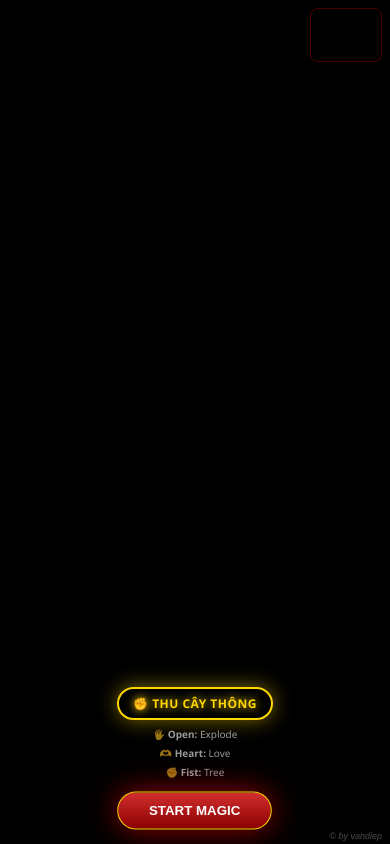
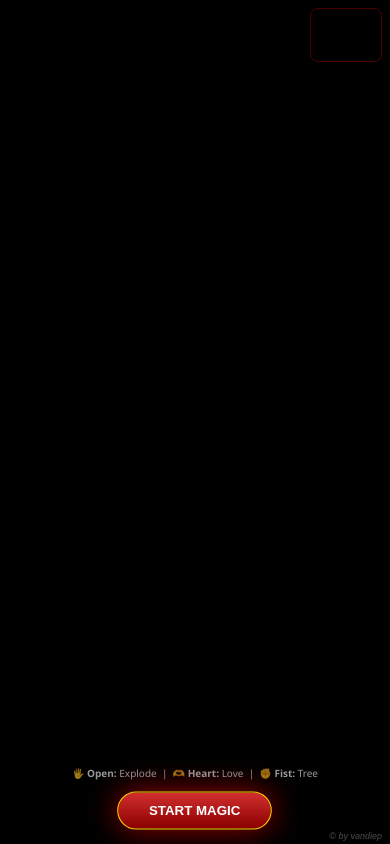
Before and after one commit to LongLee0605/cay-thong-noel-react, a React (Vite) app: page / in a window 390 px wide. Built offline with nearby package versions, Linux system fonts and the light colour scheme.

Commit message:
commitcommit

```diff
--- a/src/MagicChristmas.jsx
+++ b/src/MagicChristmas.jsx
@@ -14,13 +14,6 @@ const CONFIG = {
   photoOrbitRadius: 25,
   treeHeight: 70,
   treeBaseRadius: 35,
-};
-
-const STATE_LABELS = {
-  TREE: { text: '✊ Thu Cây Thông', color: '#FFD700' },
-  EXPLODE: { text: '🖐 Bung Quà & Ảnh', color: '#FFA500' },
-  PHOTO: { text: '👌 Xem Ảnh', color: '#00FFFF' },
-  HEART: { text: '🫶 Love', color: '#FF69B4' },
 };
 
 function createCustomTexture(type) {
@@ -86,9 +79,6 @@ function MagicChristmas({ started, onStart }) {
   const handXRef = useRef(0.5);
   const selectedIndexRef = useRef(0);
 
-  const [status, setStatus] = useState(STATE_LABELS.TREE);
-  const [hasError, setHasError] = useState('');
-
   const textures = useMemo(
     () => ({
       gold: createCustomTexture('gold_glow'),
@@ -110,39 +100,24 @@ function MagicChristmas({ started, onStart }) {
     try {
       musicRef.current = new Audio(MUSIC_URL);
       musicRef.current.loop = true;
-      musicRef.current.volume = 1;
+      musicRef.current.volume = 1.0;
       musicRef.current.play().catch(() => null);
 
       init3D();
       setupHands();
 
-      // Debounced resize handler for better performance
-      let resizeTimeout;
       const onResize = () => {
-        clearTimeout(resizeTimeout);
-        resizeTimeout = setTimeout(() => {
-          resizeRenderer();
-        }, 100);
+        if (cameraRef.current && rendererRef.current) {
+          cameraRef.current.aspect = window.innerWidth / window.innerHeight;
+          cameraRef.current.updateProjectionMatrix();
+          rendererRef.current.setSize(window.innerWidth, window.innerHeight);
+        }
       };
 
       window.addEventListener('resize', onResize);
-      window.addEventListener('orientationchange', onResize);
-      cleanupFns.push(() => {
-        window.removeEventListener('resize', onResize);
-        window.removeEventListener('orientationchange', onResize);
-        clearTimeout(resizeTimeout);
-      });
-
-      // ResizeObserver for container changes (mobile keyboard, etc.)
-      const resizeObserver = new ResizeObserver(() => {
-        resizeRenderer();
-      });
-      if (containerRef.current) {
-        resizeObserver.observe(containerRef.current);
-      }
-      cleanupFns.push(() => resizeObserver.disconnect());
+      cleanupFns.push(() => window.removeEventListener('resize', onResize));
     } catch (err) {
-      setHasError((prev) => `${prev}\n${err?.message ?? err}`);
+      console.error('Error initializing:', err);
     }
 
     return () => {
@@ -159,21 +134,6 @@ function MagicChristmas({ started, onStart }) {
     };
   }, [started, photoTextures, textures]);
 
-  const resizeRenderer = () => {
-    const camera = cameraRef.current;
-    const renderer = rendererRef.current;
-    const container = containerRef.current;
-    if (!camera || !renderer || !container) return;
-
-    const width = container.clientWidth || window.innerWidth;
-    const height = container.clientHeight || window.innerHeight;
-
-    camera.aspect = width / height;
-    camera.updateProjectionMatrix();
-    renderer.setSize(width, height);
-    renderer.setPixelRatio(Math.min(window.devicePixelRatio, 2));
-  };
-
   const stopAnimation = () => {
     if (animationRef.current) {
       cancelAnimationFrame(animationRef.current);
@@ -185,7 +145,6 @@ function MagicChristmas({ started, onStart }) {
     const renderer = rendererRef.current;
     if (renderer) {
       renderer.dispose();
-      renderer.forceContextLoss?.();
       rendererRef.current = null;
     }
     [groupGoldRef, groupRedRef, groupGiftRef].forEach((ref) => {
@@ -195,7 +154,10 @@ function MagicChristmas({ started, onStart }) {
         ref.current = null;
       }
     });
-    photoMeshesRef.current.forEach((mesh) => mesh.geometry?.dispose());
+    photoMeshesRef.current.forEach((mesh) => {
+      if (mesh.geometry) mesh.geometry.dispose();
+      if (mesh.material) mesh.material.dispose();
+    });
     photoMeshesRef.current = [];
     sceneRef.current = null;
     cameraRef.current = null;
@@ -210,6 +172,7 @@ function MagicChristmas({ started, onStart }) {
     const phases = [];
 
     for (let i = 0; i < count; i += 1) {
+      // TREE
       const h = Math.random() * CONFIG.treeHeight;
       const y = h - CONFIG.treeHeight / 2;
       const radiusRatio = type === 'gold' ? Math.sqrt(Math.random()) : 0.9 + Math.random() * 0.1;
@@ -218,11 +181,12 @@ function MagicChristmas({ started, onStart }) {
       const theta = Math.random() * Math.PI * 2;
       pTreeTargets.push(r * Math.cos(theta), y, r * Math.sin(theta));
 
+      // EXPLODE
       const u = Math.random();
       const v = Math.random();
       const phi = Math.acos(2 * v - 1);
       const lam = 2 * Math.PI * u;
-      const radMult = type === 'gift' ? 1.2 : 1;
+      const radMult = type === 'gift' ? 1.2 : 1.0;
       const rad = CONFIG.explodeRadius * Math.cbrt(Math.random()) * radMult;
       pExplodeTargets.push(
         rad * Math.sin(phi) * Math.cos(lam),
@@ -230,6 +194,7 @@ function MagicChristmas({ started, onStart }) {
         rad * Math.cos(phi),
       );
 
+      // SOFT HEART
       const tHeart = Math.random() * Math.PI * 2;
       let hx = 16 * Math.pow(Math.sin(tHeart), 3);
       let hy =
@@ -237,17 +202,21 @@ function MagicChristmas({ started, onStart }) {
         5 * Math.cos(2 * tHeart) -
         2 * Math.cos(3 * tHeart) -
         Math.cos(4 * tHeart);
+
       const rFill = Math.pow(Math.random(), 0.3);
       hx *= rFill;
       hy *= rFill;
       let hz = (Math.random() - 0.5) * 8 * rFill;
-      const noise = 1;
+
+      const noise = 1.0;
       hx += (Math.random() - 0.5) * noise;
       hy += (Math.random() - 0.5) * noise;
       hz += (Math.random() - 0.5) * noise;
+
       const scaleH = 2.2;
       pHeartTargets.push(hx * scaleH, hy * scaleH + 5, hz);
 
+      // INIT
       pPositions.push(pTreeTargets[i * 3], pTreeTargets[i * 3 + 1], pTreeTargets[i * 3 + 2]);
       sizes.push(size);
       phases.push(Math.random() * Math.PI * 2);
@@ -283,7 +252,7 @@ function MagicChristmas({ started, onStart }) {
       size,
       map: textures[type],
       transparent: true,
-      opacity: 1,
+      opacity: 1.0,
       vertexColors: true,
       blending: type === 'gift' ? THREE.NormalBlending : THREE.AdditiveBlending,
       depthWrite: false,
@@ -299,9 +268,8 @@ function MagicChristmas({ started, onStart }) {
     const geo = new THREE.PlaneGeometry(8, 8);
     const borderGeo = new THREE.PlaneGeometry(9, 9);
     const borderMat = new THREE.MeshBasicMaterial({ color: 0xffd700 });
-    const meshes = [];
 
-    for (let i = 0; i < photoTextures.length; i += 1) {
+    for (let i = 0; i < 5; i += 1) {
       const mat = new THREE.MeshBasicMaterial({ map: photoTextures[i], side: THREE.DoubleSide });
       const mesh = new THREE.Mesh(geo, mat);
       const border = new THREE.Mesh(borderGeo, borderMat);
@@ -310,12 +278,12 @@ function MagicChristmas({ started, onStart }) {
       mesh.visible = false;
       mesh.scale.set(0, 0, 0);
       sceneRef.current.add(mesh);
-      meshes.push(mesh);
+      photoMeshesRef.current.push(mesh);
     }
-    photoMeshesRef.current = meshes;
   };
 
   const createDecorations = () => {
+    // MERRY CHRISTMAS
     const canvas = document.createElement('canvas');
     canvas.width = 1024;
     canvas.height = 256;
@@ -332,11 +300,11 @@ function MagicChristmas({ started, onStart }) {
       transparent: true,
       blending: THREE.AdditiveBlending,
     });
-    const titleMesh = new THREE.Mesh(new THREE.PlaneGeometry(60, 15), mat);
-    titleMesh.position.set(0, 50, 0);
-    sceneRef.current.add(titleMesh);
-    titleMeshRef.current = titleMesh;
+    titleMeshRef.current = new THREE.Mesh(new THREE.PlaneGeometry(60, 15), mat);
+    titleMeshRef.current.position.set(0, 50, 0);
+    sceneRef.current.add(titleMeshRef.current);
 
+    // STAR
     const starCanvas = document.createElement('canvas');
     starCanvas.width = 128;
     starCanvas.height = 128;
@@ -367,11 +335,11 @@ function MagicChristmas({ started, onStart }) {
       transparent: true,
       blending: THREE.AdditiveBlending,
     });
-    const starMesh = new THREE.Mesh(new THREE.PlaneGeometry(12, 12), starMat);
-    starMesh.position.set(0, CONFIG.treeHeight / 2 + 2, 0);
-    sceneRef.current.add(starMesh);
-    starMeshRef.current = starMesh;
+    starMeshRef.current = new THREE.Mesh(new THREE.PlaneGeometry(12, 12), starMat);
+    starMeshRef.current.position.set(0, CONFIG.treeHeight / 2 + 2, 0);
+    sceneRef.current.add(starMeshRef.current);
 
+    // I LOVE YOU TEXT
     const loveCanvas = document.createElement('canvas');
     loveCanvas.width = 1024;
     loveCanvas.height = 256;
@@ -388,11 +356,10 @@ function MagicChristmas({ started, onStart }) {
       transparent: true,
       blending: THREE.AdditiveBlending,
     });
-    const loveMesh = new THREE.Mesh(new THREE.PlaneGeometry(70, 18), loveMat);
-    loveMesh.position.set(0, 0, 20);
-    loveMesh.visible = false;
-    sceneRef.current.add(loveMesh);
-    loveMeshRef.current = loveMesh;
+    loveMeshRef.current = new THREE.Mesh(new THREE.PlaneGeometry(70, 18), loveMat);
+    loveMeshRef.current.position.set(0, 0, 20);
+    loveMeshRef.current.visible = false;
+    sceneRef.current.add(loveMeshRef.current);
   };
 
   const updateParticleGroup = (group, type, targetState, speed, handRotY, time) => {
@@ -412,11 +379,13 @@ function MagicChristmas({ started, onStart }) {
     group.geometry.attributes.position.needsUpdate = true;
 
     const count = positions.length / 3;
+
     if (targetState === 'TREE') {
       group.rotation.y += 0.003;
+
       for (let i = 0; i < count; i += 1) {
         sizes[i] = baseSize;
-        let brightness = 1;
+        let brightness = 1.0;
         if (type === 'red') {
           brightness = 0.5 + 0.5 * Math.sin(time * 3 + phases[i]);
         } else if (type === 'gold') {
@@ -426,22 +395,30 @@ function MagicChristmas({ started, onStart }) {
         colors[i * 3 + 1] = baseColor.g * brightness;
         colors[i * 3 + 2] = baseColor.b * brightness;
       }
+      group.geometry.attributes.color.needsUpdate = true;
+      group.geometry.attributes.size.needsUpdate = true;
     } else if (targetState === 'HEART') {
       group.rotation.y = 0;
       const beatScale = 1 + Math.abs(Math.sin(time * 3)) * 0.15;
       group.scale.set(beatScale, beatScale, beatScale);
+
       for (let i = 0; i < count; i += 1) {
         colors[i * 3] = baseColor.r;
         colors[i * 3 + 1] = baseColor.g;
         colors[i * 3 + 2] = baseColor.b;
-        sizes[i] = i % 3 === 0 ? baseSize : 0;
+        if (i % 3 === 0) sizes[i] = baseSize;
+        else sizes[i] = 0;
       }
+      group.geometry.attributes.color.needsUpdate = true;
+      group.geometry.attributes.size.needsUpdate = true;
     } else {
+      // EXPLODE
       group.scale.set(1, 1, 1);
       group.rotation.y += (handRotY - group.rotation.y) * 0.1;
+
       for (let i = 0; i < count; i += 1) {
         sizes[i] = baseSize;
-        let brightness = 1;
+        let brightness = 1.0;
         if (type === 'gold' || type === 'red') {
           brightness = 0.8 + 0.5 * Math.sin(time * 12 + phases[i]);
         }
@@ -449,15 +426,16 @@ function MagicChristmas({ started, onStart }) {
         colors[i * 3 + 1] = baseColor.g * brightness;
         colors[i * 3 + 2] = baseColor.b * brightness;
       }
+      group.geometry.attributes.size.needsUpdate = true;
+      group.geometry.attributes.color.needsUpdate = true;
     }
-    group.geometry.attributes.color.needsUpdate = true;
-    group.geometry.attributes.size.needsUpdate = true;
   };
 
-  const runAnimation = () => {
+  const animate = () => {
+    animationRef.current = requestAnimationFrame(animate);
     const time = Date.now() * 0.001;
     const speed = 0.08;
-    const handRotY = (handXRef.current - 0.5) * 4;
+    const handRotY = (handXRef.current - 0.5) * 4.0;
     const state = stateRef.current;
 
     updateParticleGroup(groupGoldRef.current, 'gold', state, speed, handRotY, time);
@@ -512,7 +490,7 @@ function MagicChristmas({ started, onStart }) {
           bestIdx = i;
         }
         if (z > 5) {
-          const ds = 1 + (z / CONFIG.photoOrbitRadius) * 0.8;
+          const ds = 1.0 + (z / CONFIG.photoOrbitRadius) * 0.8;
           mesh.scale.lerp(new THREE.Vector3(ds, ds, ds), 0.1);
         } else {
           mesh.scale.lerp(new THREE.Vector3(0.6, 0.6, 0.6), 0.1);
@@ -532,9 +510,7 @@ function MagicChristmas({ started, onStart }) {
         }
       });
     }
-
     rendererRef.current.render(sceneRef.current, cameraRef.current);
-    animationRef.current = requestAnimationFrame(runAnimation);
   };
 
   const init3D = () => {
@@ -555,13 +531,13 @@ function MagicChristmas({ started, onStart }) {
     rendererRef.current.setPixelRatio(Math.min(window.devicePixelRatio, 2));
     container.appendChild(rendererRef.current.domElement);
 
-    groupGoldRef.current = createParticleSystem('gold', CONFIG.goldCount, 2);
+    groupGoldRef.current = createParticleSystem('gold', CONFIG.goldCount, 2.0);
     groupRedRef.current = createParticleSystem('red', CONFIG.redCount, 3.5);
-    groupGiftRef.current = createParticleSystem('gift', CONFIG.giftCount, 3);
+    groupGiftRef.current = createParticleSystem('gift', CONFIG.giftCount, 3.0);
 
     createPhotos();
     createDecorations();
-    runAnimation();
+    animate();
   };
 
   const setupHands = () => {
@@ -583,13 +559,14 @@ function MagicChristmas({ started, onStart }) {
       ctx.clearRect(0, 0, 100, 75);
       ctx.drawImage(results.image, 0, 0, 100, 75);
 
+      // Hand Logic
       if (results.multiHandLandmarks.length === 2) {
         const h1 = results.multiHandLandmarks[0];
         const h2 = results.multiHandLandmarks[1];
         const distIndex = Math.hypot(h1[8].x - h2[8].x, h1[8].y - h2[8].y);
         const distThumb = Math.hypot(h1[4].x - h2[4].x, h1[4].y - h2[4].y);
         if (distIndex < 0.15 && distThumb < 0.15) {
-          updateState('HEART');
+          stateRef.current = 'HEART';
           return;
         }
       }
@@ -605,15 +582,16 @@ function MagicChristmas({ started, onStart }) {
         });
         const avgDist = openDist / 4;
         const pinchDist = Math.hypot(lm[4].x - lm[8].x, lm[4].y - lm[8].y);
+
         if (avgDist < 0.25) {
-          updateState('TREE');
+          stateRef.current = 'TREE';
         } else if (pinchDist < 0.05) {
-          updateState('PHOTO');
+          stateRef.current = 'PHOTO';
         } else {
-          updateState('EXPLODE');
+          stateRef.current = 'EXPLODE';
         }
       } else {
-        updateState('TREE');
+        stateRef.current = 'TREE';
       }
     });
 
@@ -627,25 +605,11 @@ function MagicChristmas({ started, onStart }) {
     cameraUtilsRef.current.start();
   };
 
-  const updateState = (nextState) => {
-    if (stateRef.current === nextState) return;
-    stateRef.current = nextState;
-    setStatus(STATE_LABELS[nextState] || STATE_LABELS.TREE);
-  };
-
   return (
     <div className="scene-wrapper">
-      {hasError && <div className="error-log">{hasError}</div>}
-      <div className="ui-layer">
-        <div className="badge" style={{ color: status.color }}>
-          {status.text}
-        </div>
+      <div id="ui-layer" className="ui-layer">
         <div className="guide">
-          <span className="guide-item">🖐 <b>Open:</b> Explode</span>
-          <span className="guide-separator"> | </span>
-          <span className="guide-item">🫶 <b>Heart:</b> Love</span>
-          <span className="guide-separator"> | </span>
-          <span className="guide-item">✊ <b>Fist:</b> Tree</span>
+          🖐 <b>Open:</b> Explode &nbsp;|&nbsp; 🫶 <b>Heart:</b> Love &nbsp;|&nbsp; ✊ <b>Fist:</b> Tree
         </div>
         {!started && (
           <button type="button" onClick={onStart}>
@@ -654,10 +618,11 @@ function MagicChristmas({ started, onStart }) {
         )}
       </div>
 
+      <div className="copyright">© by vandiep</div>
+
       <div ref={containerRef} id="canvas-container" />
       <video ref={videoRef} className="input_video" style={{ display: 'none' }} />
       <canvas ref={previewCanvasRef} id="camera-preview" />
-      <div className="copyright">© by vandiep</div>
     </div>
   );
 }
--- a/src/app.css
+++ b/src/app.css
@@ -24,26 +24,6 @@ body {
   text-align: center;
   pointer-events: none;
   z-index: 100;
-  padding: 0 15px;
-  box-sizing: border-box;
-}
-
-.badge {
-  display: inline-block;
-  background: rgba(0, 0, 0, 0.7);
-  border: 2px solid #ffd700;
-  color: #ffd700;
-  padding: 10px 25px;
-  border-radius: 50px;
-  font-size: 18px;
-  font-weight: bold;
-  margin-bottom: 10px;
-  text-transform: uppercase;
-  letter-spacing: 1px;
-  box-shadow: 0 0 20px rgba(255, 215, 0, 0.5);
-  text-shadow: 0 0 10px #ffd700;
-  max-width: 90%;
-  word-wrap: break-word;
 }
 
 .guide {
@@ -51,21 +31,6 @@ body {
   font-size: 13px;
   margin-bottom: 20px;
   text-shadow: 0 2px 4px black;
-  padding: 0 10px;
-  line-height: 1.5;
-  display: flex;
-  flex-wrap: wrap;
-  justify-content: center;
-  align-items: center;
-  gap: 4px;
-}
-
-.guide-item {
-  white-space: nowrap;
-}
-
-.guide-separator {
-  opacity: 0.5;
 }
 
 button {
@@ -143,11 +108,6 @@ button:active {
 
 /* Tablet styles */
 @media screen and (max-width: 1024px) and (min-width: 768px) {
-  .badge {
-    font-size: 16px;
-    padding: 8px 20px;
-  }
-
   .guide {
     font-size: 12px;
   }
@@ -171,32 +131,11 @@ button:active {
 @media screen and (max-width: 767px) {
   .ui-layer {
     bottom: 20px;
-    padding: 0 10px;
-  }
-
-  .badge {
-    font-size: 14px;
-    padding: 8px 16px;
-    margin-bottom: 8px;
-    letter-spacing: 0.5px;
-    max-width: 95%;
   }
 
   .guide {
     font-size: 11px;
     margin-bottom: 15px;
-    padding: 0 5px;
-    line-height: 1.6;
-    flex-direction: column;
-    gap: 3px;
-  }
-
-  .guide-separator {
-    display: none;
-  }
-
-  .guide-item {
-    display: block;
   }
 
   button {
@@ -231,12 +170,6 @@ button:active {
     bottom: 15px;
   }
 
-  .badge {
-    font-size: 12px;
-    padding: 6px 14px;
-    margin-bottom: 6px;
-  }
-
   .guide {
     font-size: 10px;
     margin-bottom: 12px;
@@ -267,12 +200,6 @@ button:active {
     bottom: 10px;
   }
 
-  .badge {
-    font-size: 12px;
-    padding: 5px 12px;
-    margin-bottom: 5px;
-  }
-
   .guide {
     font-size: 10px;
     margin-bottom: 8px;
@@ -299,11 +226,6 @@ button:active {
 
 /* Large screens */
 @media screen and (min-width: 1920px) {
-  .badge {
-    font-size: 20px;
-    padding: 12px 30px;
-  }
-
   .guide {
     font-size: 15px;
   }
```
Also changed, not shown: 1 other file (tests, documents, lock files or other folders).
